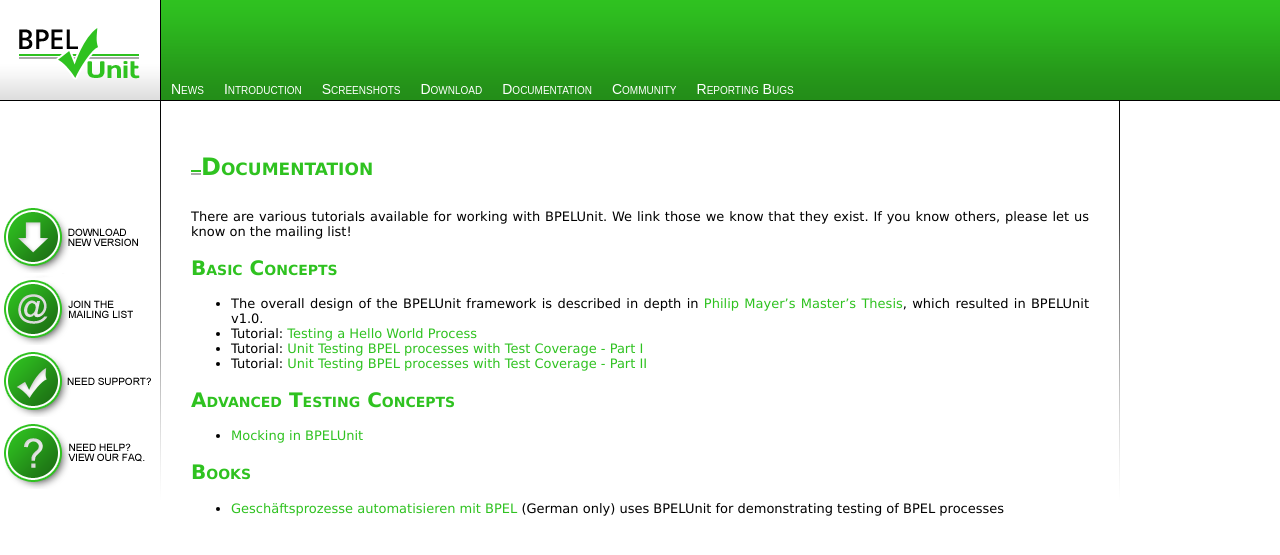
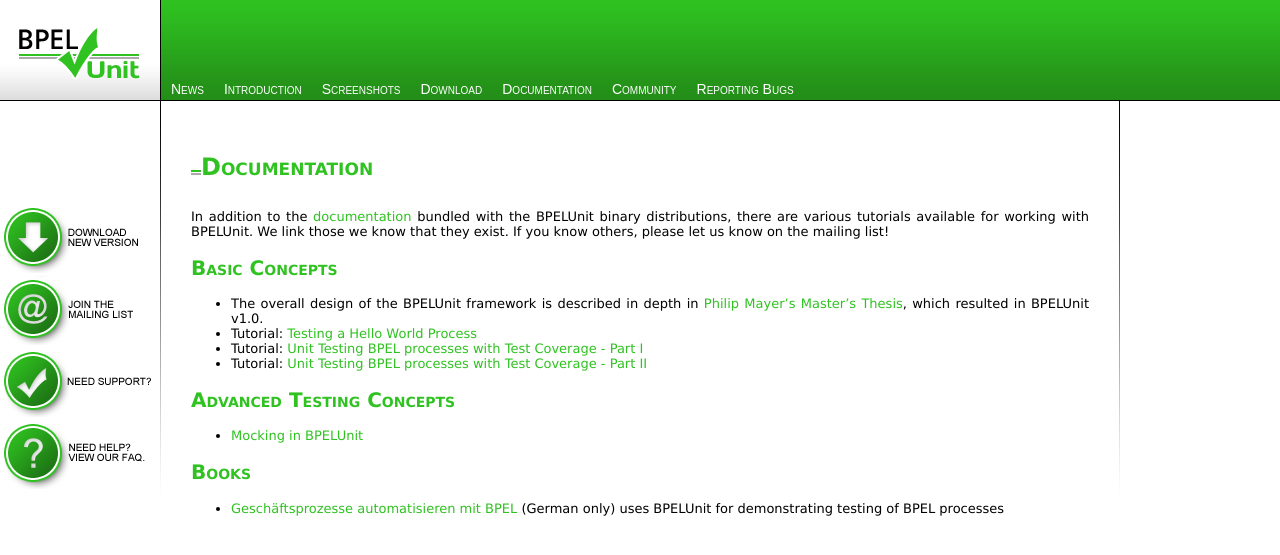
Before and after one commit to bpelunit/bpelunit.github.com, a Jekyll site: the page built from documentation.md, in a window 1280 px wide. Shown: the top 555 px of the page. Built offline with Jekyll 4.4.1, drawn with Linux system fonts in a browser that asks for light colours.

Commit message:
Mention the documentation bundled with BPELUnit

```diff
--- a/documentation.md
+++ b/documentation.md
@@ -3,7 +3,8 @@ layout: default
 title: Documentation
 ---
 
-There are various tutorials available for working with BPELUnit. We link
+In addition to the [documentation](https://github.com/bpelunit/bpelunit/tree/master/net.bpelunit.dist/src/main/resources/doc) bundled with the BPELUnit binary distributions,
+there are various tutorials available for working with BPELUnit. We link
 those we know that they exist. If you know others, please let us know on
 the mailing list!
 
```
